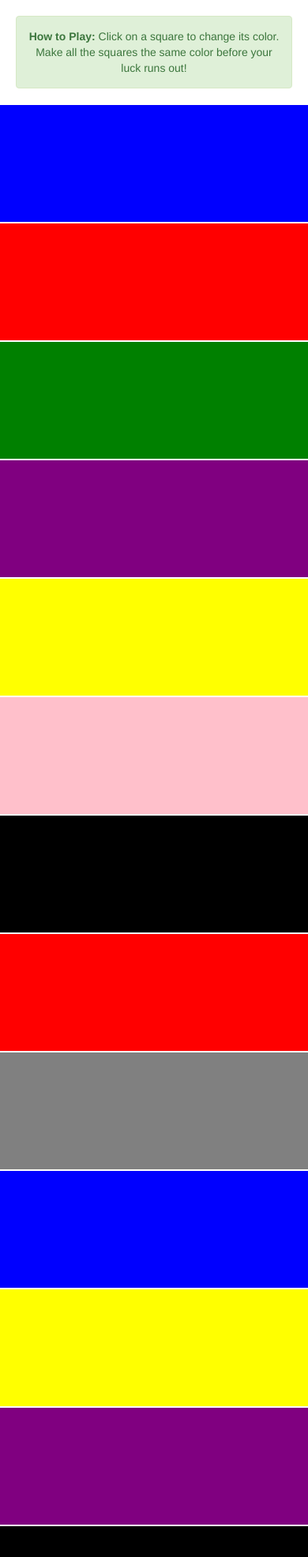
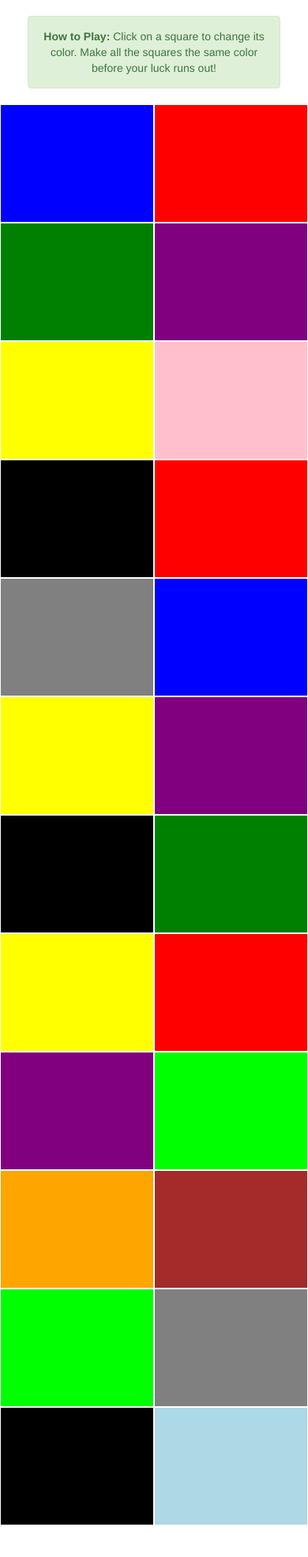
Before and after one commit to tatemitchell/kolor-klicker, a website: page public/index.html in a window 390 px wide. Shown: the top 1972 px of the page at 79% size. After the commit the page ends 1932 px from the top, so only its background shows below. Drawn offline with nearby package versions, Linux system fonts and the light colour scheme.

Commit message:
fixes grid layout for phone

```diff
--- a/public/index.html
+++ b/public/index.html
@@ -8,46 +8,46 @@
 </head>
 <body>
 
+<div class="container-fluid">
+
+    <div class="alert alert-success" role="alert"><strong>How to Play:</strong> Click on a square to change its color. Make all the squares the same color before your luck runs out!</div>
+
     <div class="row">
-    <div class="col-sm-12 col-md-12 col-lg-12">
-        <div class="alert alert-success" role="alert"><strong>How to Play:</strong> Click on a square to change its color. Make all the squares the same color before your luck runs out!</div>
-    </div>
+        <div class="tile blue col-xs-6 col-sm-6 col-md-2"></div>
+        <div class="tile red col-xs-6 col-sm-6 col-md-2"></div>
+        <div class="tile green col-xs-6 col-sm-6 col-md-2"></div>
+        <div class="tile purple col-xs-6 col-sm-6 col-md-2"></div>
+        <div class="tile yellow col-xs-6 col-sm-6 col-md-2"></div>
+        <div class="tile pink col-xs-6 col-sm-6 col-md-2"></div>
     </div>
 
     <div class="row">
-    <div class="tile blue col-md-2"></div>
-    <div class="tile red col-md-2"></div>
-    <div class="tile green col-md-2"></div>
-    <div class="tile purple col-md-2"></div>
-    <div class="tile yellow col-md-2"></div>
-    <div class="tile pink col-md-2"></div>
+        <div class="tile black col-xs-6 col-sm-6 col-md-2"></div>
+        <div class="tile red col-xs-6 col-sm-6 col-md-2"></div>
+        <div class="tile gray col-xs-6 col-sm-6 col-md-2"></div>
+        <div class="tile blue col-xs-6 col-sm-6 col-md-2"></div>
+        <div class="tile yellow col-xs-6 col-sm-6 col-md-2"></div>
+        <div class="tile purple col-xs-6 col-sm-6 col-md-2"></div>
     </div>
 
     <div class="row">
-    <div class="tile black col-md-2"></div>
-    <div class="tile red col-md-2"></div>
-    <div class="tile gray col-md-2"></div>
-    <div class="tile blue col-md-2"></div>
-    <div class="tile yellow col-md-2"></div>
-    <div class="tile purple col-md-2"></div>
+        <div class="tile black col-xs-6 col-sm-6 col-md-2"></div>
+        <div class="tile green col-xs-6 col-sm-6 col-md-2"></div>
+        <div class="tile yellow col-xs-6 col-sm-6 col-md-2"></div>
+        <div class="tile red col-xs-6 col-sm-6 col-md-2"></div>
+        <div class="tile purple col-xs-6 col-sm-6 col-md-2"></div>
+        <div class="tile lime col-xs-6 col-sm-6 col-md-2"></div>
     </div>
 
     <div class="row">
-    <div class="tile black col-md-2"></div>
-    <div class="tile green col-md-2"></div>
-    <div class="tile yellow col-md-2"></div>
-    <div class="tile red col-md-2"></div>
-    <div class="tile purple col-md-2"></div>
-    <div class="tile lime col-md-2"></div>
+        <div class="tile orange col-xs-6 col-sm-6 col-md-2"></div>
+        <div class="tile brown col-xs-6 col-sm-6 col-md-2"></div>
+        <div class="tile lime col-xs-6 col-sm-6 col-md-2"></div>
+        <div class="tile gray col-xs-6 col-sm-6 col-md-2"></div>
+        <div class="tile black col-xs-6 col-sm-6 col-md-2"></div>
+        <div class="tile light-blue col-xs-6 col-sm-6 col-md-2"></div>
     </div>
 
-<div class="row">
-    <div class="tile orange col-md-2"></div>
-    <div class="tile brown col-md-2"></div>
-    <div class="tile lime col-md-2"></div>
-    <div class="tile gray col-md-2"></div>
-    <div class="tile black col-md-2"></div>
-    <div class="tile light-blue col-md-2"></div>
 </div>
 
 <script src="https://ajax.googleapis.com/ajax/libs/jquery/1.12.0/jquery.min.js"></script>
```
Lines whose indentation alone changed are shown as unchanged.
